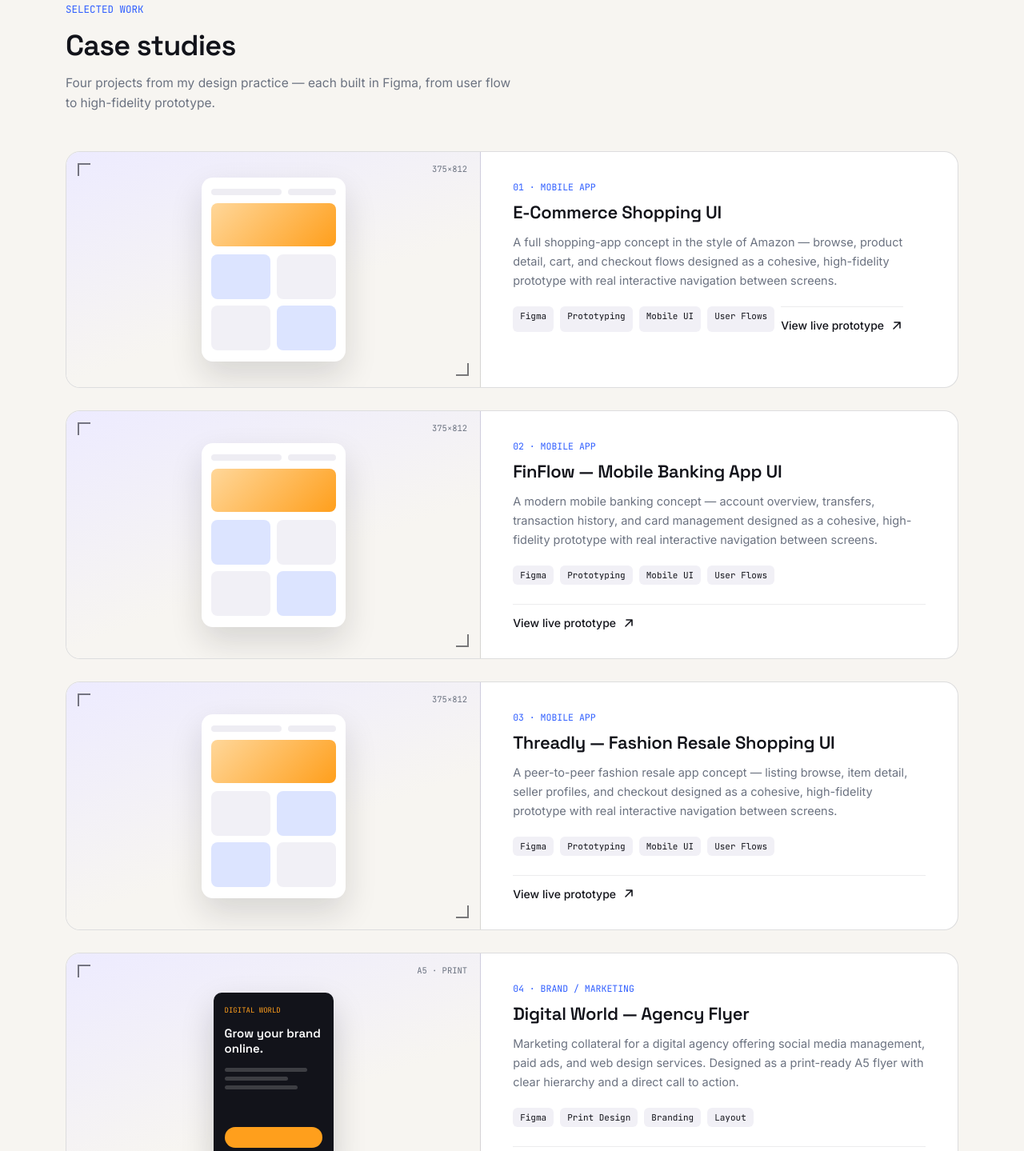
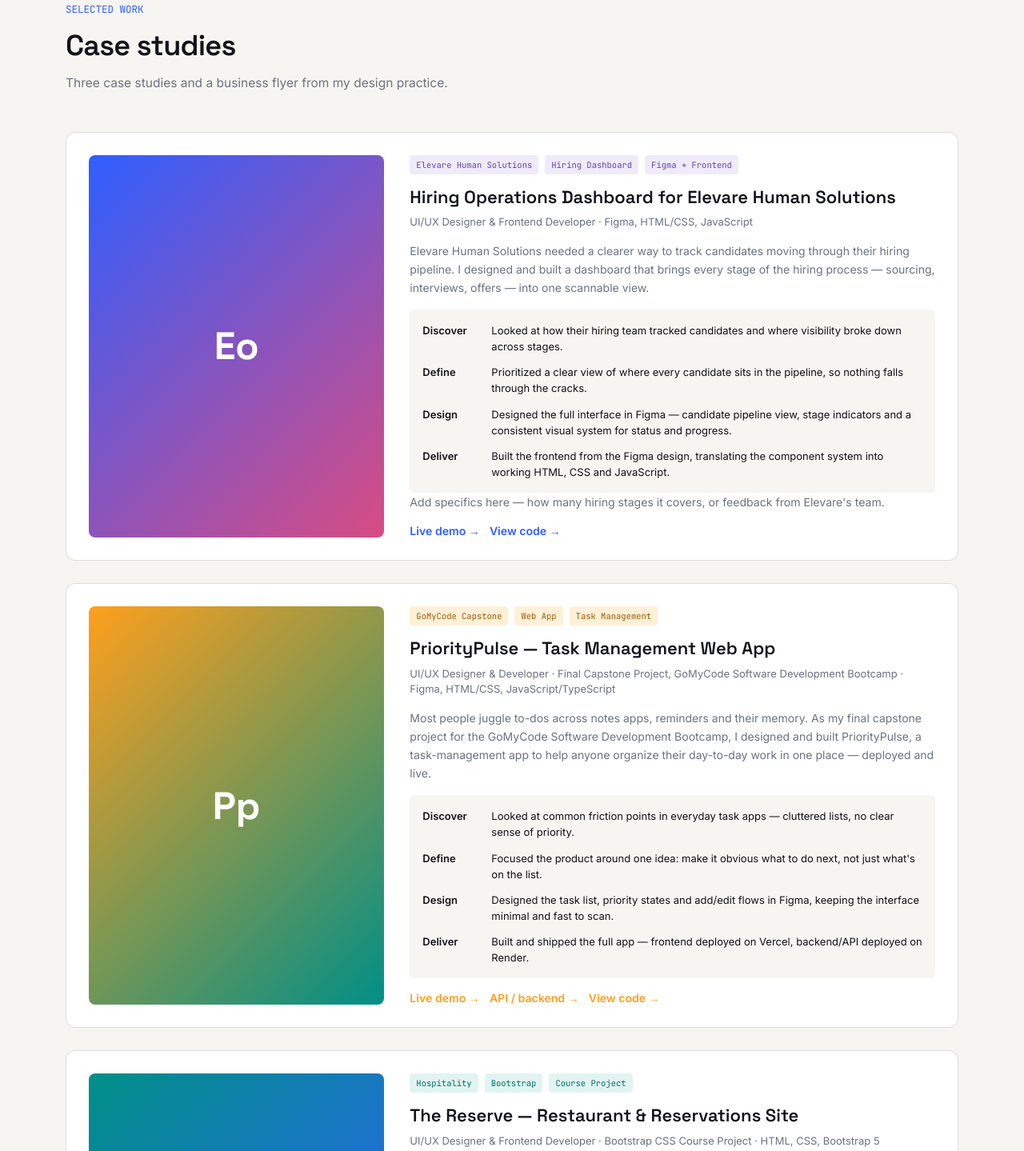
Before and after one commit to chidubemdixon-ship-it/Portfolio, a plain HTML site: page index.html in a window 1280 px wide. Shown: the part 691-2130 px from the top of the page at 80% size. Drawn offline with Linux system fonts and the light colour scheme.

Commit message:
updated some extra Case Studies

```diff
--- a/index.html
+++ b/index.html
@@ -13,6 +13,10 @@
     --paper:#F7F5F1;
     --blueprint:#2F5EFF;
     --amber:#FF9F1C;
+    --accent:#2F5EFF;
+    --pink:#D84C83;
+    --teal:#008F87;
+    --violet:#7856C5;
     --slate:#6B7280;
     --line: rgba(18,19,26,0.14);
     --line-soft: rgba(18,19,26,0.08);
@@ -254,6 +258,40 @@
   .project-link svg{ transition:transform 0.15s; }
   .project-link:hover svg{ transform:translate(3px,-3px); }
 
+  .case{
+    display:grid; grid-template-columns:0.72fr 1.28fr; gap:32px;
+    padding:28px; border:1px solid var(--line); border-radius:12px;
+    background:#fff;
+  }
+  .case-visual{
+    min-height:200px; border-radius:8px;
+    display:flex; align-items:center; justify-content:center;
+  }
+  .glyph{
+    color:#fff; font-family:'Space Grotesk',sans-serif;
+    font-size:48px; font-weight:700;
+  }
+  .case-tags{ display:flex; flex-wrap:wrap; gap:8px; margin-bottom:14px; }
+  .tag{
+    border-radius:4px; padding:5px 8px;
+    font-family:'JetBrains Mono',monospace; font-size:10.5px;
+  }
+  .c-violet{ color:#6443AD; background:#F0EBFA; }
+  .c-amber{ color:#9A5B00; background:#FFF0D8; }
+  .c-teal{ color:#006E68; background:#E1F4F1; }
+  .case h3{
+    font-family:'Space Grotesk',sans-serif; font-size:22px; line-height:1.3;
+    font-weight:600; margin:0 0 8px;
+  }
+  .case .meta{ color:var(--slate); font-size:13px; line-height:1.5; margin-bottom:14px; }
+  .case p{ color:var(--slate); font-size:14px; line-height:1.65; margin:0 0 16px; }
+  .process{ padding:16px; background:var(--paper); border-radius:6px; }
+  .process ol{ display:grid; gap:12px; margin:0; padding:0; list-style:none; }
+  .process li{ display:grid; grid-template-columns:74px 1fr; gap:12px; font-size:13px; line-height:1.55; }
+  .process .step{ color:var(--ink); font-weight:600; }
+  @media (max-width:820px){ .case{ grid-template-columns:1fr; gap:20px; } }
+  @media (max-width:480px){ .case{ padding:18px; } .process li{ grid-template-columns:1fr; gap:2px; } }
+
   /* ---------- SKILLS ---------- */
   .skills-rail{ display:flex; flex-wrap:wrap; gap:12px; }
   .skill-chip{
@@ -374,108 +412,78 @@
       <div class="section-head reveal">
         <span class="section-eyebrow">SELECTED WORK</span>
         <h2>Case studies</h2>
-        <p>Four projects from my design practice — each built in Figma, from user flow to high-fidelity prototype.</p>
+        <p>Three case studies and a business flyer from my design practice.</p>
       </div>
 
       <div class="work-list">
 
-        <article class="project-card reveal">
-          <div class="project-visual">
-            <span class="dim-corner tl"></span>
-            <span class="dim-corner br"></span>
-            <span class="dim-label">375×812</span>
-            <div class="mock-phone">
-              <div class="row"><div class="chip w1"></div><div class="chip w2"></div></div>
-              <div class="banner"></div>
-              <div class="grid2">
-                <div class="tile blue"></div>
-                <div class="tile"></div>
-                <div class="tile"></div>
-                <div class="tile blue"></div>
-              </div>
+        <div class="case reveal">
+          <div class="case-visual" style="background: linear-gradient(135deg, var(--accent), var(--pink));"><span class="glyph">Eo</span></div>
+          <div>
+            <div class="case-tags"><span class="tag c-violet">Elevare Human Solutions</span><span class="tag c-violet">Hiring Dashboard</span><span class="tag c-violet">Figma + Frontend</span></div>
+            <h3>Hiring Operations Dashboard for Elevare Human Solutions</h3>
+            <div class="meta">UI/UX Designer &amp; Frontend Developer · Figma, HTML/CSS, JavaScript</div>
+            <p>Elevare Human Solutions needed a clearer way to track candidates moving through their hiring pipeline. I designed and built a dashboard that brings every stage of the hiring process — sourcing, interviews, offers — into one scannable view.</p>
+            <div class="process">
+              <ol>
+                <li><span class="step">Discover</span><span>Looked at how their hiring team tracked candidates and where visibility broke down across stages.</span></li>
+                <li><span class="step">Define</span><span>Prioritized a clear view of where every candidate sits in the pipeline, so nothing falls through the cracks.</span></li>
+                <li><span class="step">Design</span><span>Designed the full interface in Figma — candidate pipeline view, stage indicators and a consistent visual system for status and progress.</span></li>
+                <li><span class="step">Deliver</span><span>Built the frontend from the Figma design, translating the component system into working HTML, CSS and JavaScript.</span></li>
+              </ol>
+            </div>
+            <p style="font-size:0.88rem;">Add specifics here — how many hiring stages it covers, or feedback from Elevare's team.</p>
+            <div style="display:flex; gap:12px; margin-top:16px;">
+              <a href="https://enterprise-ops-dashboard-eight.vercel.app/" target="_blank" rel="noopener" style="font-size:0.88rem; font-weight:600; color:var(--accent); text-decoration:none;">Live demo →</a>
+              <a href="https://github.com/chidubemdixon-ship-it/Enterprise-Ops-Dashboard.git" target="_blank" rel="noopener" style="font-size:0.88rem; font-weight:600; color:var(--accent); text-decoration:none;">View code →</a>
             </div>
           </div>
-          <div class="project-info">
-            <span class="project-tag mono">01 · MOBILE APP</span>
-            <h3>E-Commerce Shopping UI</h3>
-            <p>A full shopping-app concept in the style of Amazon — browse, product detail, cart, and checkout flows designed as a cohesive, high-fidelity prototype with real interactive navigation between screens.</p>
-            <div class="project-meta">
-              <span class="meta-pill">Figma</span>
-              <span class="meta-pill">Prototyping</span>
-              <span class="meta-pill">Mobile UI</span>
-              <span class="meta-pill">User Flows</span>
-            <a class="project-link" href="https://www.figma.com/proto/twJjg0E0fJsLL2UksdY4fW/Amazon-App-%E2%80%93-E-Commerce-Shopping-UI-Design--Community-?node-id=4-3&p=f&t=TzZGaZgRQj4ELSGm-1&scaling=scale-down&content-scaling=fixed&page-id=0%3A1&starting-point-node-id=4%3A3&show-proto-sidebar=1" target="_blank" rel="noopener">
-              View live prototype
-              <svg width="16" height="16" viewBox="0 0 16 16" fill="none"><path d="M4 12L12 4M12 4H5M12 4V11" stroke="currentColor" stroke-width="1.6" stroke-linecap="round" stroke-linejoin="round"/></svg>
-            </a>
-          </div>
-        </article>
+        </div>
 
-        <article class="project-card reveal">
-          <div class="project-visual">
-            <span class="dim-corner tl"></span>
-            <span class="dim-corner br"></span>
-            <span class="dim-label">375×812</span>
-            <div class="mock-phone">
-              <div class="row"><div class="chip w1"></div><div class="chip w2"></div></div>
-              <div class="banner"></div>
-              <div class="grid2">
-                <div class="tile blue"></div>
-                <div class="tile"></div>
-                <div class="tile"></div>
-                <div class="tile blue"></div>
-              </div>
+        <div class="case reveal">
+          <div class="case-visual" style="background: linear-gradient(135deg, var(--amber), var(--teal));"><span class="glyph">Pp</span></div>
+          <div>
+            <div class="case-tags"><span class="tag c-amber">GoMyCode Capstone</span><span class="tag c-amber">Web App</span><span class="tag c-amber">Task Management</span></div>
+            <h3>PriorityPulse — Task Management Web App</h3>
+            <div class="meta">UI/UX Designer &amp; Developer · Final Capstone Project, GoMyCode Software Development Bootcamp · Figma, HTML/CSS, JavaScript/TypeScript</div>
+            <p>Most people juggle to-dos across notes apps, reminders and their memory. As my final capstone project for the GoMyCode Software Development Bootcamp, I designed and built PriorityPulse, a task-management app to help anyone organize their day-to-day work in one place — deployed and live.</p>
+            <div class="process">
+              <ol>
+                <li><span class="step">Discover</span><span>Looked at common friction points in everyday task apps — cluttered lists, no clear sense of priority.</span></li>
+                <li><span class="step">Define</span><span>Focused the product around one idea: make it obvious what to do next, not just what's on the list.</span></li>
+                <li><span class="step">Design</span><span>Designed the task list, priority states and add/edit flows in Figma, keeping the interface minimal and fast to scan.</span></li>
+                <li><span class="step">Deliver</span><span>Built and shipped the full app — frontend deployed on Vercel, backend/API deployed on Render.</span></li>
+              </ol>
+            </div>
+            <div style="display:flex; gap:12px; margin-top:16px; flex-wrap:wrap;">
+              <a href="https://task-manager-frontend-dickson5.vercel.app/" target="_blank" rel="noopener" style="font-size:0.88rem; font-weight:600; color:var(--amber); text-decoration:none;">Live demo →</a>
+              <a href="https://prioritypulse-4ewd.onrender.com" target="_blank" rel="noopener" style="font-size:0.88rem; font-weight:600; color:var(--amber); text-decoration:none;">API / backend →</a>
+              <a href="https://github.com/chidubemdixon-ship-it/Labphase.git" target="_blank" rel="noopener" style="font-size:0.88rem; font-weight:600; color:var(--amber); text-decoration:none;">View code →</a>
             </div>
           </div>
-          <div class="project-info">
-            <span class="project-tag mono">02 · MOBILE APP</span>
-            <h3>FinFlow — Mobile Banking App UI</h3>
-            <p>A modern mobile banking concept — account overview, transfers, transaction history, and card management designed as a cohesive, high-fidelity prototype with real interactive navigation between screens.</p>
-            <div class="project-meta">
-              <span class="meta-pill">Figma</span>
-              <span class="meta-pill">Prototyping</span>
-              <span class="meta-pill">Mobile UI</span>
-              <span class="meta-pill">User Flows</span>
+        </div>
+
+        <div class="case reveal">
+          <div class="case-visual" style="background: linear-gradient(135deg, var(--teal), var(--accent));"><span class="glyph">Rs</span></div>
+          <div>
+            <div class="case-tags"><span class="tag c-teal">Hospitality</span><span class="tag c-teal">Bootstrap</span><span class="tag c-teal">Course Project</span></div>
+            <h3>The Reserve — Restaurant &amp; Reservations Site</h3>
+            <div class="meta">UI/UX Designer &amp; Frontend Developer · Bootstrap CSS Course Project · HTML, CSS, Bootstrap 5</div>
+            <p>The Reserve is a restaurant and reservations site I designed and built as a Bootstrap CSS course project, aimed at giving an upscale dining brand a site that feels as considered as the food.</p>
+            <div class="process">
+              <ol>
+                <li><span class="step">Discover</span><span>Looked at how upscale restaurant sites use typography and imagery to signal quality before a visitor reads a word of copy.</span></li>
+                <li><span class="step">Define</span><span>Aimed for a warm, editorial feel — a serif and sans pairing that reads elegant rather than corporate.</span></li>
+                <li><span class="step">Design</span><span>Paired EB Garamond with Be Vietnam Pro, and laid out the navigation, hero and menu sections using Bootstrap's grid and components.</span></li>
+                <li><span class="step">Deliver</span><span>Built the full responsive site in HTML, CSS and Bootstrap 5.3.3, then deployed it live.</span></li>
+              </ol>
             </div>
-            <a class="project-link" href="https://www.figma.com/proto/Xz7dhCIPa7hQMRagpHbmeu/FinFlow-%E2%80%94-Mobile-Banking-App-UI?t=gE8OJDt67TYimboI-0&scaling=min-zoom&content-scaling=fixed&page-id=0%3A1&node-id=1-2" target="_blank" rel="noopener">
-              View live prototype
-              <svg width="16" height="16" viewBox="0 0 16 16" fill="none"><path d="M4 12L12 4M12 4H5M12 4V11" stroke="currentColor" stroke-width="1.6" stroke-linecap="round" stroke-linejoin="round"/></svg>
-            </a>
-          </div>
-        </article>
-
-        <article class="project-card reveal">
-          <div class="project-visual">
-            <span class="dim-corner tl"></span>
-            <span class="dim-corner br"></span>
-            <span class="dim-label">375×812</span>
-            <div class="mock-phone">
-              <div class="row"><div class="chip w1"></div><div class="chip w2"></div></div>
-              <div class="banner"></div>
-              <div class="grid2">
-                <div class="tile"></div>
-                <div class="tile blue"></div>
-                <div class="tile blue"></div>
-                <div class="tile"></div>
-              </div>
+            <div style="display:flex; gap:12px; margin-top:16px;">
+              <a href="https://the-reserve-st-git-main-dickson5.vercel.app/" target="_blank" rel="noopener" style="font-size:0.88rem; font-weight:600; color:var(--teal); text-decoration:none;">Live demo →</a>
+              <a href="https://github.com/chidubemdixon-ship-it/the-reserve-st.git" target="_blank" rel="noopener" style="font-size:0.88rem; font-weight:600; color:var(--teal); text-decoration:none;">View code →</a>
             </div>
           </div>
-          <div class="project-info">
-            <span class="project-tag mono">03 · MOBILE APP</span>
-            <h3>Threadly — Fashion Resale Shopping UI</h3>
-            <p>A peer-to-peer fashion resale app concept — listing browse, item detail, seller profiles, and checkout designed as a cohesive, high-fidelity prototype with real interactive navigation between screens.</p>
-            <div class="project-meta">
-              <span class="meta-pill">Figma</span>
-              <span class="meta-pill">Prototyping</span>
-              <span class="meta-pill">Mobile UI</span>
-              <span class="meta-pill">User Flows</span>
-            </div>
-            <a class="project-link" href="https://www.figma.com/proto/ut2lO1hCT1522Ffp3O3Z5t/Threadly-%E2%80%94-Fashion-Resale-Shopping-UI?node-id=1-2&p=f&t=a5HvKSXQgtXNwdID-1&scaling=min-zoom&content-scaling=fixed&page-id=0%3A1&starting-point-node-id=1%3A2">
-              View live prototype
-              <svg width="16" height="16" viewBox="0 0 16 16" fill="none"><path d="M4 12L12 4M12 4H5M12 4V11" stroke="currentColor" stroke-width="1.6" stroke-linecap="round" stroke-linejoin="round"/></svg>
-            </a>
-          </div>
-        </article>
+        </div>
 
         <article class="project-card reveal">
           <div class="project-visual">
```
